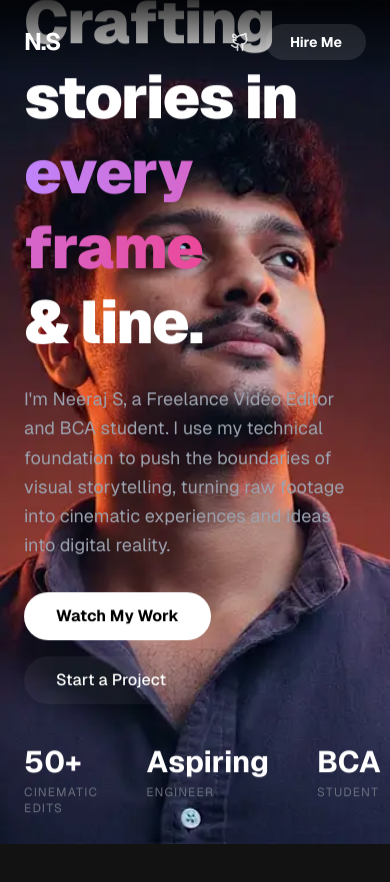
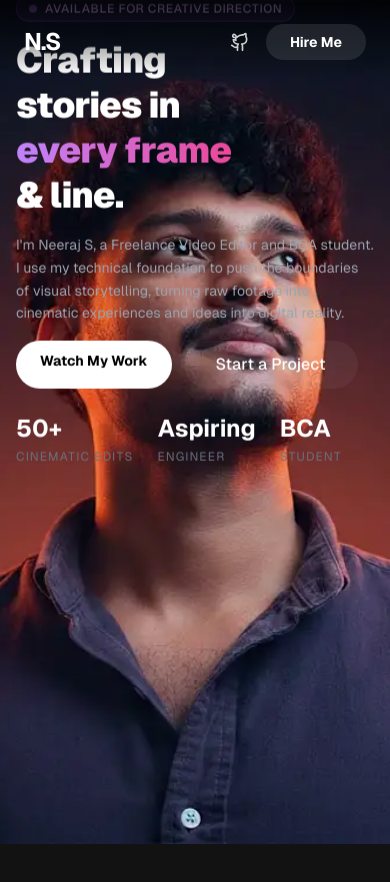
Before and after one commit to rohitp-dev11/NJS, a Next.js app: page / in a window 390 px wide. Shown: the top 882 px of the page. Built offline with nearby package versions, Linux system fonts and the light colour scheme.

Commit message:
fix: mobile responsiveness for hero section and scroll fade timing

```diff
--- a/src/components/Overlay.tsx
+++ b/src/components/Overlay.tsx
@@ -24,9 +24,9 @@ const Section = ({
     return (
         <motion.div
             style={{ opacity, y }}
-            className={`fixed top-0 left-0 w-full h-screen flex flex-col justify-start pt-28 pointer-events-none z-10 ${className}`}
+            className={`fixed top-0 left-0 w-full h-screen flex flex-col justify-start pt-20 md:pt-28 pointer-events-none z-10 overflow-y-auto ${className}`}
         >
-            <div className={`max-w-7xl mx-auto w-full px-6 flex flex-col ${alignmentClasses[align]}`}>
+            <div className={`max-w-7xl mx-auto w-full px-4 md:px-6 pb-8 flex flex-col ${alignmentClasses[align]}`}>
                 {children}
             </div>
         </motion.div>
@@ -36,9 +36,9 @@ const Section = ({
 export default function Overlay() {
     const { scrollYProgress } = useScroll();
 
-    // Section 1: Hero - fades out faster to match 300vh scroll
-    const opacity1 = useTransform(scrollYProgress, [0, 0.08, 0.12], [1, 1, 0]);
-    const y1 = useTransform(scrollYProgress, [0, 0.12], ["0%", "-20%"]);
+    // Section 1: Hero - stays visible while scrolling, fades near end of hero section
+    const opacity1 = useTransform(scrollYProgress, [0, 0.06, 0.1], [1, 1, 0]);
+    const y1 = useTransform(scrollYProgress, [0, 0.1], ["0%", "-10%"]);
 
 
 
@@ -50,7 +50,7 @@ export default function Overlay() {
                     <span className="text-xs font-medium text-purple-300 tracking-wider">AVAILABLE FOR CREATIVE DIRECTION</span>
                 </div>
 
-                <h1 className="text-6xl md:text-8xl font-black text-white leading-tight tracking-tight mb-6">
+                <h1 className="text-4xl sm:text-6xl md:text-8xl font-black text-white leading-tight tracking-tight mb-4 md:mb-6">
                     Crafting <br />
                     stories in <br />
                     <span className="text-transparent bg-clip-text bg-gradient-to-r from-purple-400 to-pink-500">
@@ -59,12 +59,12 @@ export default function Overlay() {
                     & line.
                 </h1>
 
-                <p className="max-w-xl text-lg text-gray-400 mb-8 leading-relaxed">
+                <p className="max-w-xl text-sm md:text-lg text-gray-400 mb-4 md:mb-8 leading-relaxed">
                     I&apos;m Neeraj S, a Freelance Video Editor and BCA student. I use my technical foundation to push the boundaries of visual storytelling, turning raw footage into cinematic experiences and ideas into digital reality.
                 </p>
 
-                <div className="flex flex-wrap gap-4 pointer-events-auto">
-                    <a href="#projects" className="px-8 py-3 bg-white text-black font-bold rounded-full hover:bg-gray-200 transition-colors">
+                <div className="flex flex-wrap gap-3 md:gap-4 pointer-events-auto">
+                    <a href="#projects" className="px-6 md:px-8 py-2.5 md:py-3 bg-white text-black text-sm md:text-base font-bold rounded-full hover:bg-gray-200 transition-colors">
                         Watch My Work
                     </a>
                     <a
@@ -78,17 +78,17 @@ export default function Overlay() {
                     </a>
                 </div>
 
-                <div className="mt-10 flex gap-12">
+                <div className="mt-6 md:mt-10 flex gap-6 md:gap-12">
                     <div>
-                        <h3 className="text-3xl font-bold text-white">50+</h3>
+                        <h3 className="text-2xl md:text-3xl font-bold text-white">50+</h3>
                         <p className="text-xs text-gray-500 uppercase tracking-widest mt-1">Cinematic Edits</p>
                     </div>
                     <div>
-                        <h3 className="text-3xl font-bold text-white">Aspiring</h3>
+                        <h3 className="text-2xl md:text-3xl font-bold text-white">Aspiring</h3>
                         <p className="text-xs text-gray-500 uppercase tracking-widest mt-1">Engineer</p>
                     </div>
                     <div>
-                        <h3 className="text-3xl font-bold text-white">BCA</h3>
+                        <h3 className="text-2xl md:text-3xl font-bold text-white">BCA</h3>
                         <p className="text-xs text-gray-500 uppercase tracking-widest mt-1">Student</p>
                     </div>
                 </div>
```
